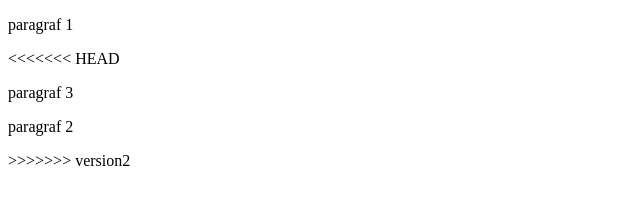
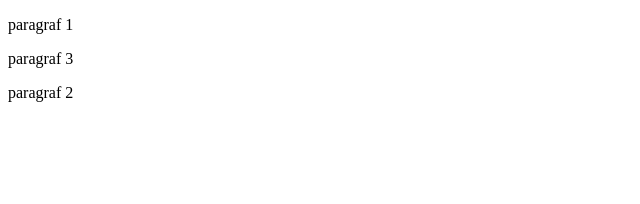
Before and after one commit to Natalka15/gitjestgit, a plain HTML site: page index.html in a window 1280 px wide. Shown: the whole page, without its empty margins (0-640 px from the left). Drawn offline with Linux system fonts and the light colour scheme.

Commit message:
poprawiony

```diff
--- a/index.html
+++ b/index.html
@@ -7,9 +7,7 @@
 </head>
 <body>
     <p>paragraf 1</p>
-<<<<<<< HEAD
     <p>paragraf 3</p>
     <p>paragraf 2</p>
->>>>>>> version2
 </body>
 </html>
```
